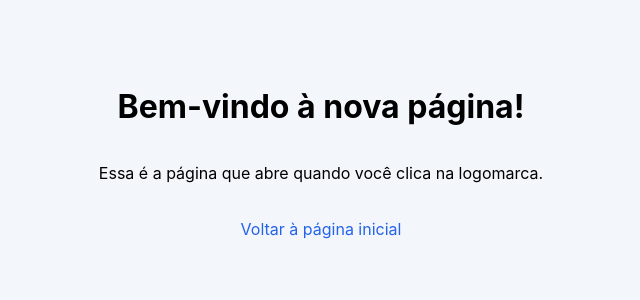
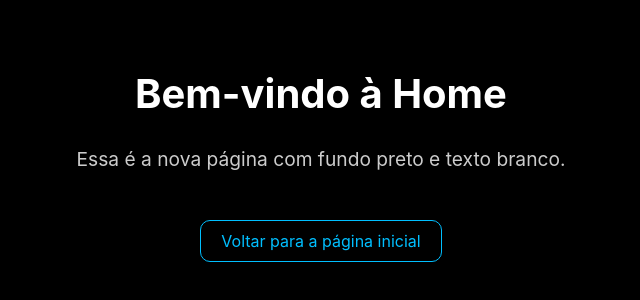
Before and after one commit to Sr-Junkie/DarlonIndex, a plain HTML site: page home.html in a window 1280 px wide. Shown: the part 248-548 px from the top of the page, without its empty margins (319-959 px from the left). Drawn offline with Linux system fonts and the light colour scheme.

Commit message:
Update home.html
atualizando o fundo

```diff
--- a/home.html
+++ b/home.html
@@ -3,28 +3,50 @@
 <head>
   <meta charset="utf-8" />
   <meta name="viewport" content="width=device-width,initial-scale=1" />
-  <title>Sobre — Meu Site</title>
+  <title>Home — Darlon Index</title>
   <style>
     body {
-      font-family: Inter, sans-serif;
-      background: #f3f6fb;
+      font-family: "Inter", sans-serif;
+      background-color: #000;
+      color: #fff;
       margin: 0;
       display: flex;
+      flex-direction: column;
       align-items: center;
       justify-content: center;
       height: 100vh;
-      flex-direction: column;
+      text-align: center;
     }
+
+    h1 {
+      font-size: 2.5rem;
+      margin-bottom: 10px;
+    }
+
+    p {
+      font-size: 1.2rem;
+      color: #ccc;
+    }
+
     a {
-      color: #2563eb;
+      color: #00bfff;
       text-decoration: none;
-      margin-top: 20px;
+      margin-top: 30px;
+      border: 1px solid #00bfff;
+      padding: 10px 20px;
+      border-radius: 10px;
+      transition: background 0.3s;
+    }
+
+    a:hover {
+      background: #00bfff;
+      color: #000;
     }
   </style>
 </head>
 <body>
-  <h1>Bem-vindo à nova página!</h1>
-  <p>Essa é a página que abre quando você clica na logomarca.</p>
-  <a href="index.html">Voltar à página inicial</a>
+  <h1>Bem-vindo à Home</h1>
+  <p>Essa é a nova página com fundo preto e texto branco.</p>
+  <a href="index.html">Voltar para a página inicial</a>
 </body>
 </html>
```
